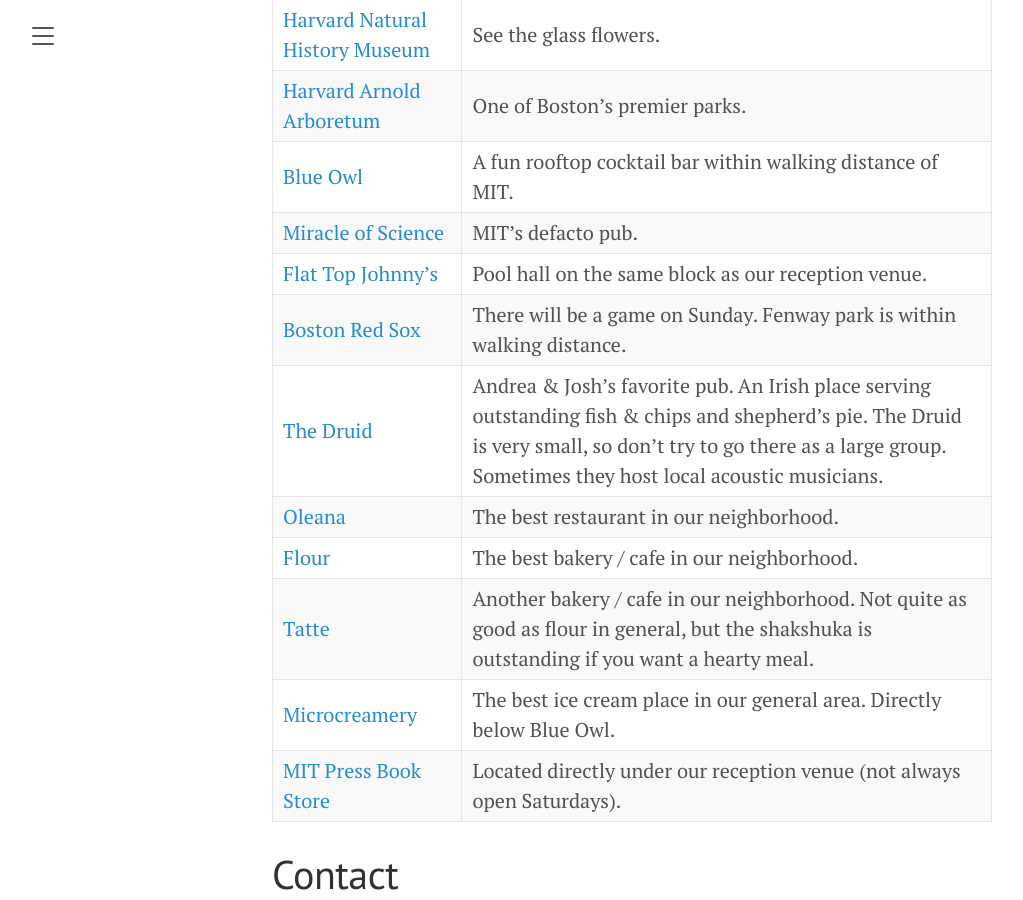
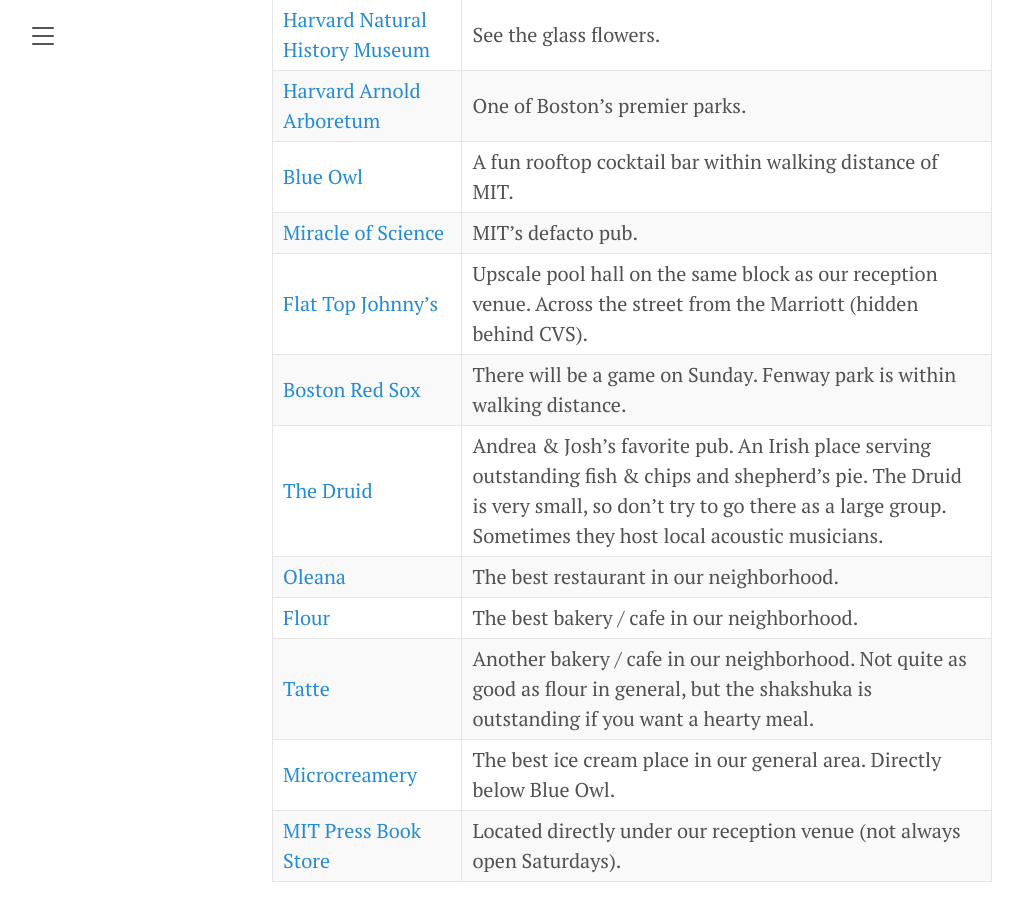
Before and after one commit to JoshBradshaw/andreajosh.github.io, a Jekyll site: the page built from _posts/2023-12-30-overview.md, in a window 1280 px wide and 900 px high, scrolled down 4007 px. Shown: the whole window, without its empty margins (8-1031 px from the left). Built offline with Jekyll 4.4.1, drawn with Linux system fonts in a browser that asks for light colours.

Commit message:
Update 2023-12-30-overview.md

```diff
--- a/_posts/2023-12-30-overview.md
+++ b/_posts/2023-12-30-overview.md
@@ -85,7 +85,7 @@ We will arrange a casual meet and greet for our out of town guests on the evenin
 [Harvard Arnold Arboretum](https://arboretum.harvard.edu/)       | One of Boston's premier parks.
 [Blue Owl](https://www.yelp.com/biz/blue-owl-cambridge) | A fun rooftop cocktail bar within walking distance of MIT.
 [Miracle of Science](https://miracleofscience.us/) | MIT's defacto pub.
-[Flat Top Johnny's](https://g.co/kgs/qrAD5ez) | Pool hall on the same block as our reception venue.
+[Flat Top Johnny's](https://g.co/kgs/qrAD5ez) | Upscale pool hall on the same block as our reception venue. Across the street from the Marriott (hidden behind CVS).
 [Boston Red Sox](https://www.mlb.com/redsox/tickets) | There will be a game on Sunday. Fenway park is within walking distance.
 [The Druid](https://www.druidpub.com/)            | Andrea & Josh's favorite pub. An Irish place serving outstanding fish & chips and shepherd's pie. The Druid is very small, so don't try to go there as a large group. Sometimes they host local acoustic musicians.
 [Oleana](https://www.oleanarestaurant.com/) | The best restaurant in our neighborhood.
```
